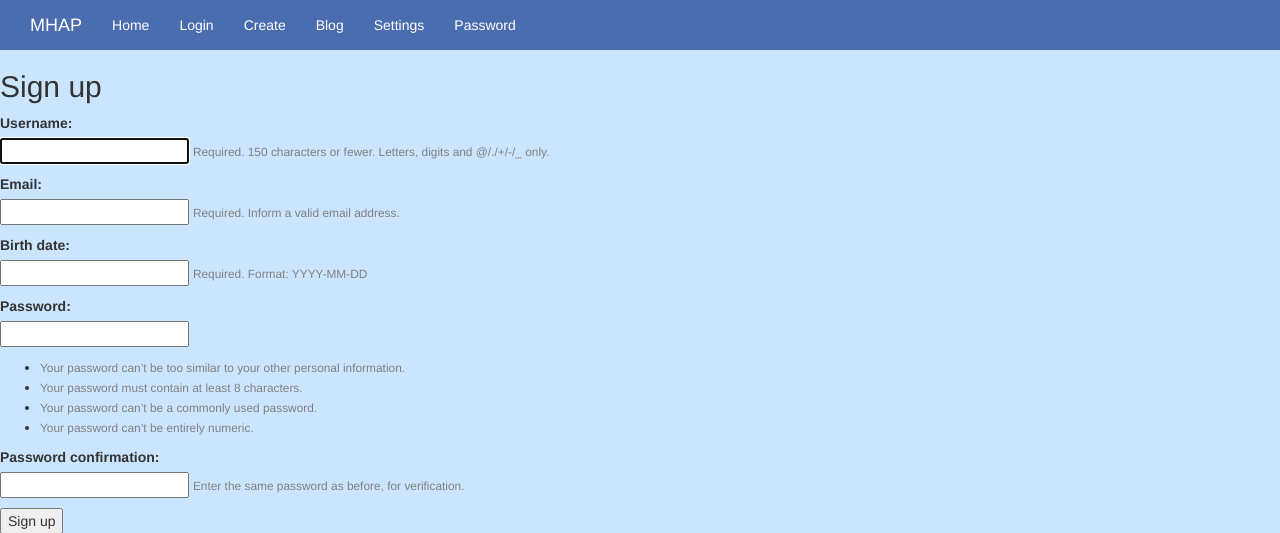
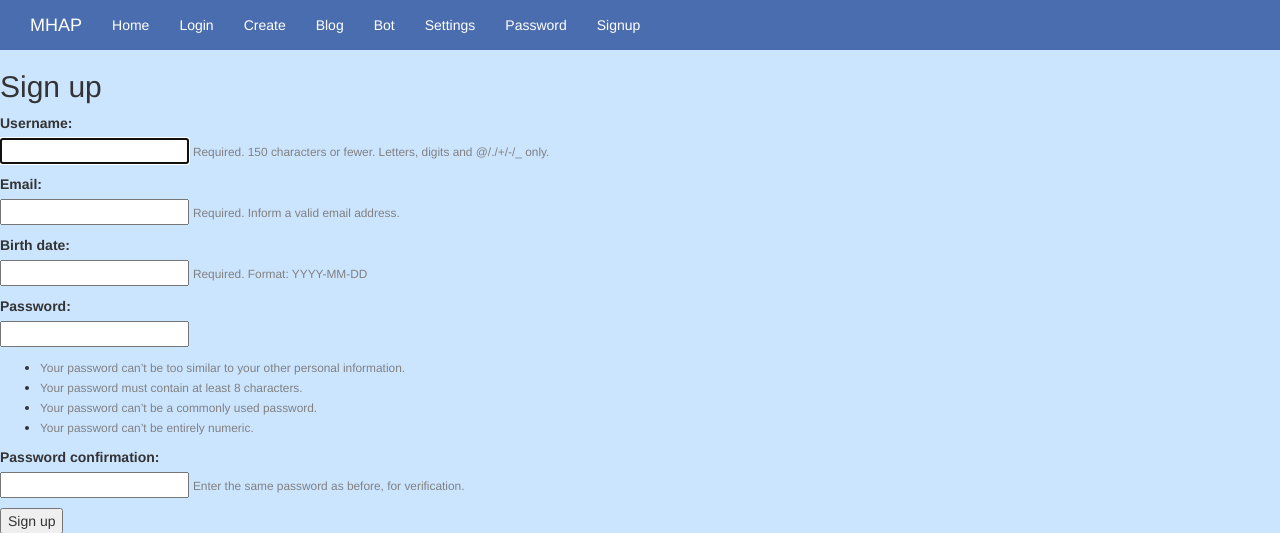
Before and after one commit to SIU-CS/J-JAM-production, a Django app: page /signup/ in a window 1280 px wide. Shown: the top 533 px of the page. Run offline with Django 3.2, Linux system fonts and the light colour scheme; parts of the project's set-up code (start-up, migrations or seed data) failed here and were passed over; some libraries are stand-ins or nearby versions.

Commit message:
Added some crucial links to the navbar!

```diff
--- a/mhapsite/templates/navbar.html
+++ b/mhapsite/templates/navbar.html
@@ -20,8 +20,10 @@
                 <li><a style="color:#FFFFFF" href="http://127.0.0.1:8000/login">Login</a></li>
                 <li><a style="color:#FFFFFF" href="http://127.0.0.1:8000/mhap/create">Create</a></li>
                 <li><a style="color:#FFFFFF" href="http://127.0.0.1:8000/mhap/list">Blog</a></li>
+                <li><a style="color:#FFFFFF" href="http://127.0.0.1:8000/mhap/bot">Bot</a></li>
                 <li><a style="color:#FFFFFF" href="http://127.0.0.1:8000/mhap/settings/">Settings</a></li>
                 <li><a style="color:#FFFFFF" href="http://127.0.0.1:8000/mhap/settings/password">Password</a></li>
+                <li><a style="color:#FFFFFF" href="http://127.0.0.1:8000/signup">Signup</a></li>
             </ul>
         </div>
     </nav>
```
